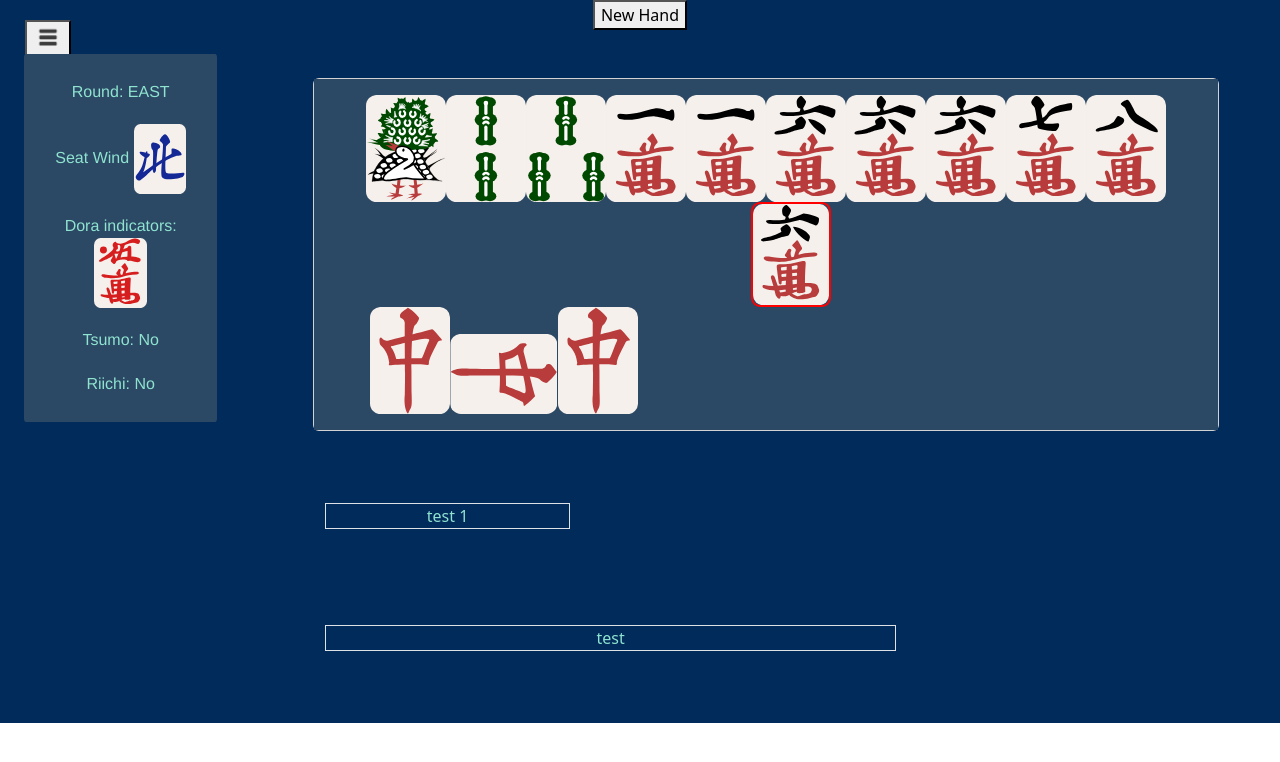
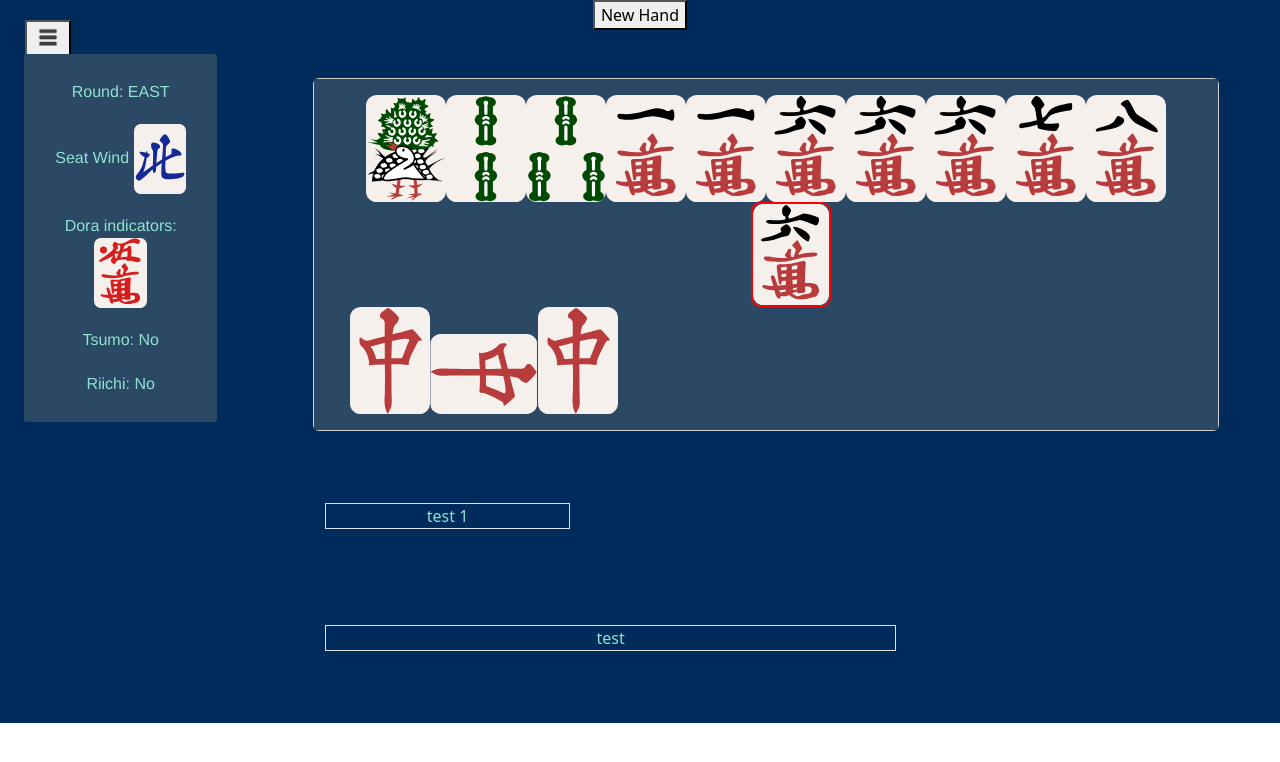
Before and after one commit to Varantha/Mahjong-ScoringTrainer, a React (Create React App) app: page / in a window 1280 px wide. Shown: the top 762 px of the page. Built offline with nearby package versions, Linux system fonts and the light colour scheme.

Commit message:
fixing meld margins

```diff
--- a/src/App.css
+++ b/src/App.css
@@ -105,6 +105,6 @@
 }
 
 .meld {
-  margin-left: 40px;
+  margin-left: 20px;
   float: left;
 }
```
